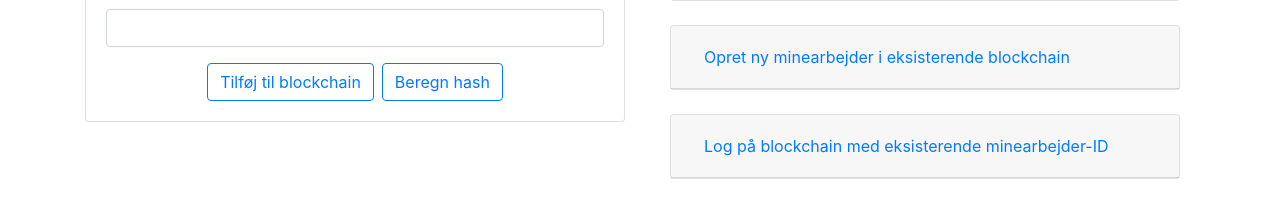
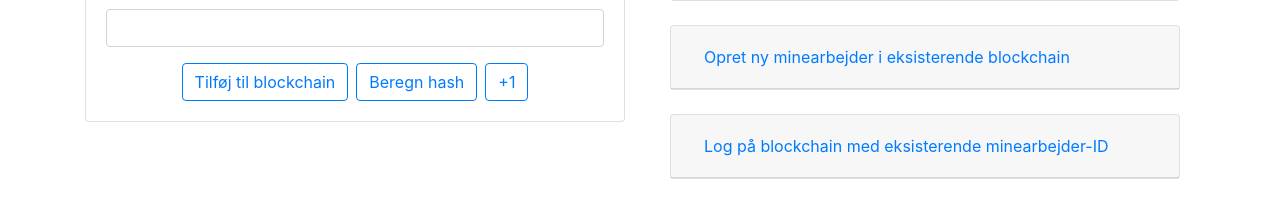
Before and after one commit to DatalogiForAlle/blockchain-sim, a Django app: template bcsim/templates/bcsim/mine.html in a window 1280 px wide. Shown: the part 418-636 px from the top of the page. Run offline with Django 3.2, Linux system fonts and the light colour scheme; the template is opened without the code that fills it: values that come from a table or form of the project are taken from there, others are empty; some libraries are stand-ins or nearby versions.

Commit message:
plus-1 button

```diff
--- a/bcsim/templates/bcsim/mine.html
+++ b/bcsim/templates/bcsim/mine.html
@@ -68,10 +68,14 @@
                             id="add_to_chain_btn">
                             Tilføj til blockchain
                         </button>
-                        <button class="btn btn-outline-primary" type="submit" form="mine_form"
+                        <button class="btn btn-outline-primary mr-2" type="submit" form="mine_form"
                                   id="calculate_hash_btn">
                             Beregn hash
                         </button>
+                        <button class="btn btn-outline-primary" onclick="plus_one()"
+                                id="calculate_hash_btn">
+                         +1
+                         </button>
 
                     </div>
 
```
